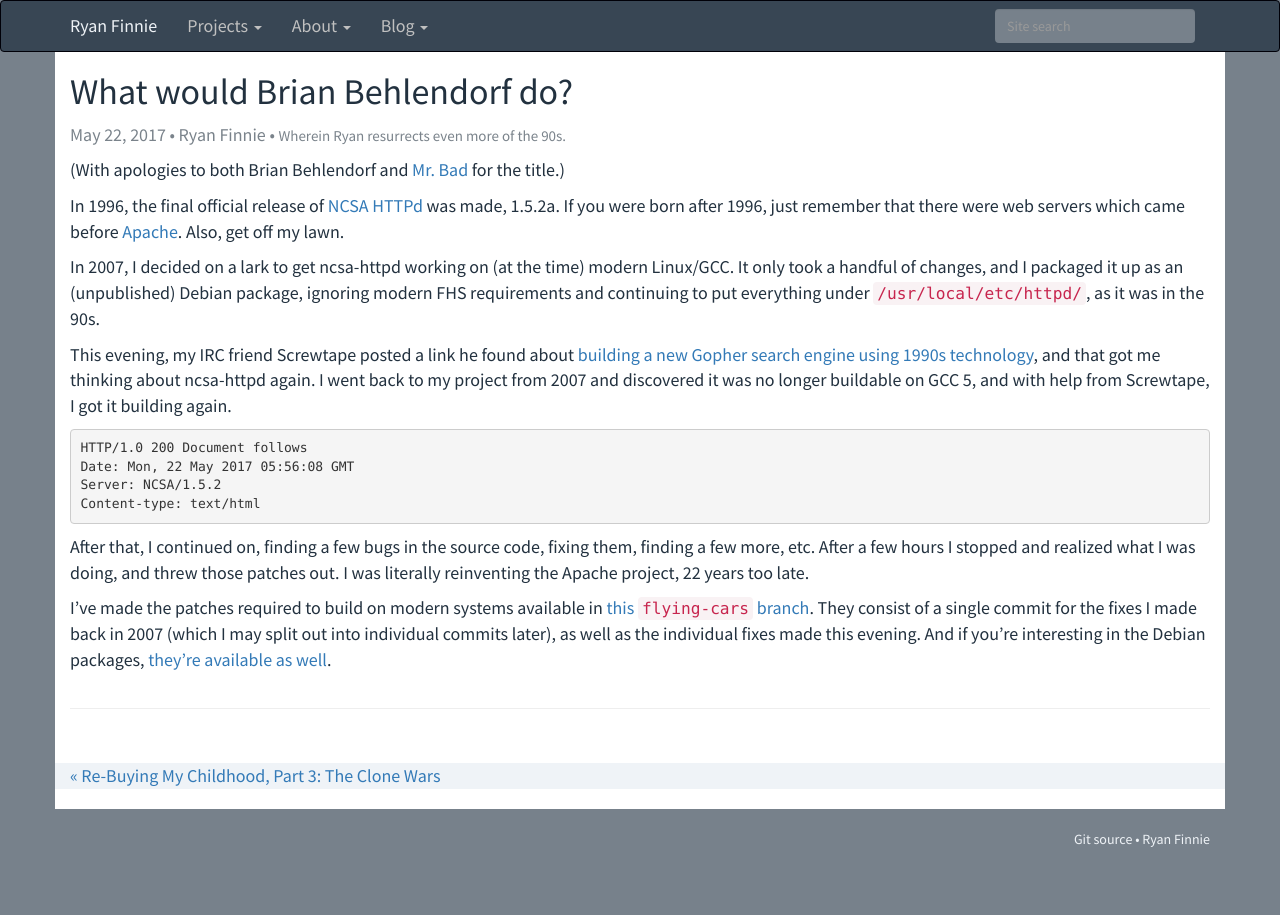
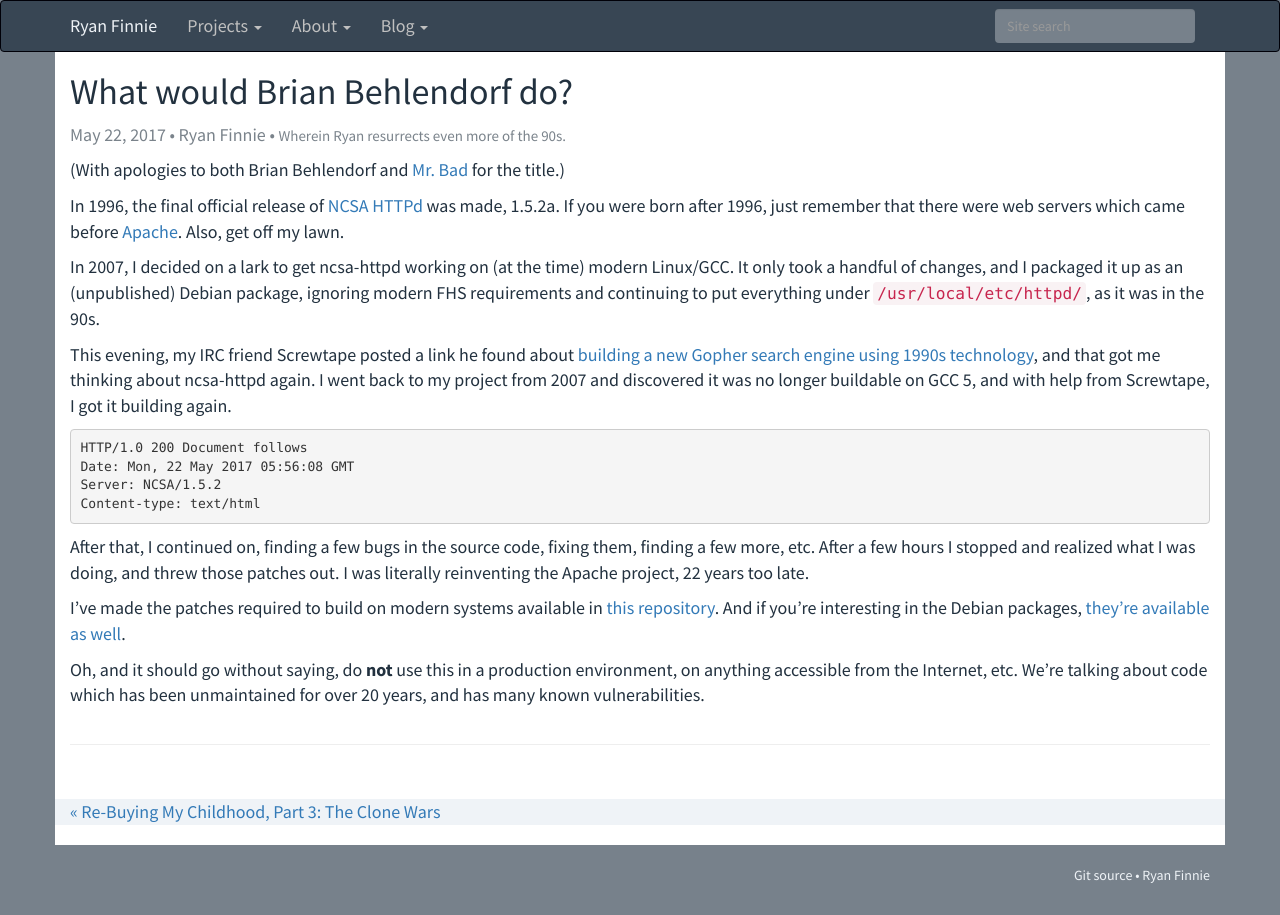
Before and after one commit to rfinnie/jekyll-finnie, a Jekyll site: the page built from _posts/2017-05-21-what-would-brian-behlendorf-do.md, in a window 1280 px wide. Built offline with Jekyll 4.4.1, drawn with Linux system fonts in a browser that asks for light colours; nearby versions of some CDN libraries; comment, search, counter and statistics services are not loaded.

Commit message:
Update repository info, add warning

```diff
--- a/_posts/2017-05-21-what-would-brian-behlendorf-do.md
+++ b/_posts/2017-05-21-what-would-brian-behlendorf-do.md
@@ -22,4 +22,6 @@ Content-type: text/html
 
 After that, I continued on, finding a few bugs in the source code, fixing them, finding a few more, etc.  After a few hours I stopped and realized what I was doing, and threw those patches out.  I was literally reinventing the Apache project, 22 years too late.
 
-I've made the patches required to build on modern systems available in [this `flying-cars` branch](https://github.com/rfinnie/ncsa-httpd/commits/flying-cars).  They consist of a single commit for the fixes I made back in 2007 (which I may split out into individual commits later), as well as the individual fixes made this evening.  And if you're interesting in the Debian packages, [they're available as well](https://www.finnie.org/software/ruins/ncsa-httpd/debian/).
+I've made the patches required to build on modern systems available in [this repository](https://github.com/rfinnie/ncsa-httpd).  And if you're interesting in the Debian packages, [they're available as well](https://www.finnie.org/software/ruins/ncsa-httpd/debian/).
+
+Oh, and it should go without saying, do **not** use this in a production environment, on anything accessible from the Internet, etc.  We're talking about code which has been unmaintained for over 20 years, and has many known vulnerabilities.
```
